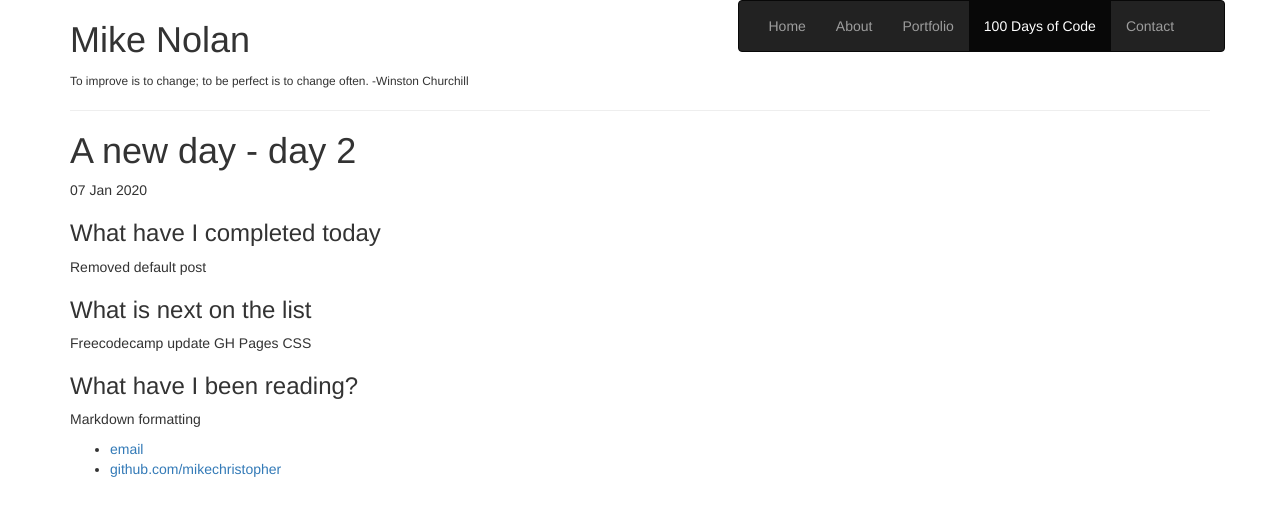
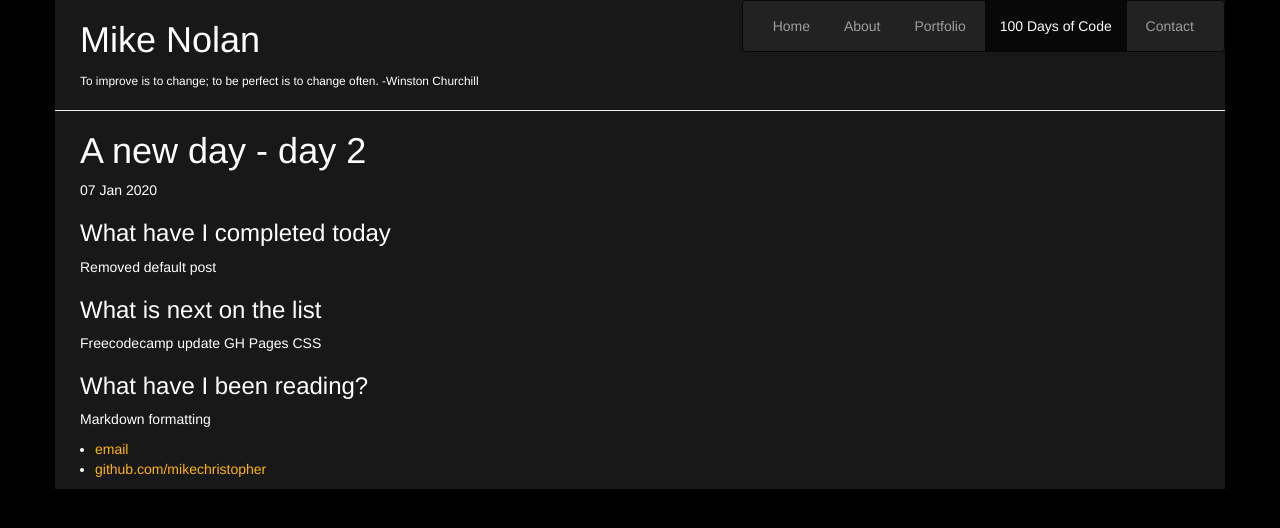
Before and after one commit to mikechristopher/100daysofcode, a Jekyll site: the page built from _posts/2021-01-07-A-New-Day-Day2.md, in a window 1280 px wide. Shown: the top 528 px of the page. Built offline with Jekyll 4.4.1, drawn with Linux system fonts in a browser that asks for light colours; nearby versions of some CDN libraries.

Commit message:
css not working on pages

```diff
--- a/_layouts/default.html
+++ b/_layouts/default.html
@@ -4,7 +4,7 @@
 			<title>{{ page.title }}</title>
 			<link rel='stylesheet prefetch' href='https://maxcdn.bootstrapcdn.com/bootstrap/3.3.6/css/bootstrap.min.css'>
 			<link rel='stylesheet prefetch' href='https://maxcdn.bootstrapcdn.com/font-awesome/4.6.3/css/font-awesome.min.css'>
-			<link rel="stylesheet" type="text/css" href="css/main.css">
+			<link rel="stylesheet" href="{{ "/css/main.css" | prepend: site.baseurl }}">
 		</head>
 		<body>
 			<div class="page">
```
